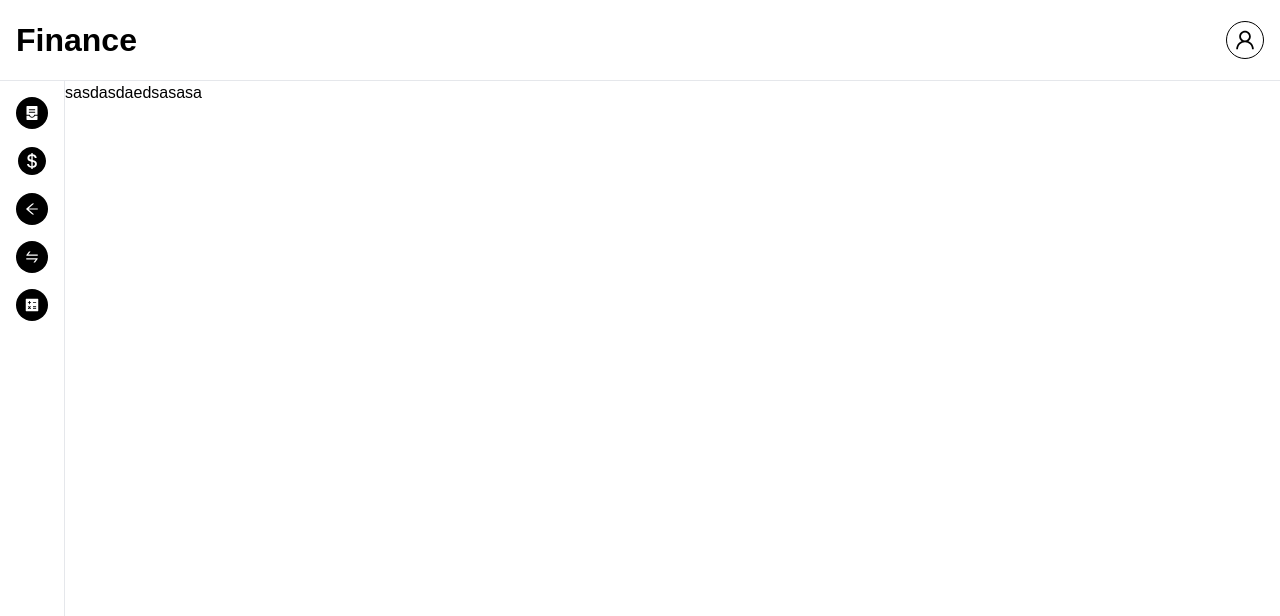
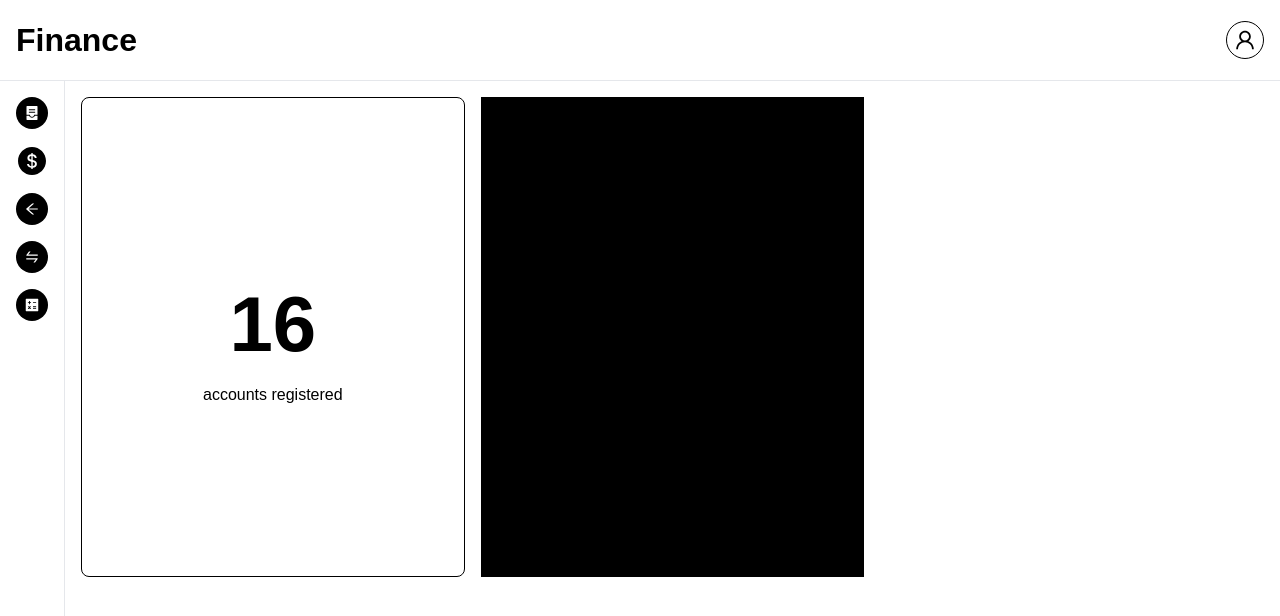
Before and after one commit to mbudis23/finance, a Next.js app in the folder frontend/: page / in a window 1280 px wide. Shown: the top 616 px of the page. Built offline with nearby package versions, Linux system fonts and the light colour scheme.

Commit message:
Feat: Unfinished Dashboard in frontend

```diff
--- a/frontend/src/app/(dashboard)/layout.tsx
+++ b/frontend/src/app/(dashboard)/layout.tsx
@@ -32,7 +32,7 @@ export default function RootLayout({
       >
         <NavigationBar/>
         <SideBar/>
-        <div className="">
+        <div className="min-w-full min-h-screen bg-white text-black pt-[81px] pl-[65px]">
         {children}
         </div>
       </body>
--- a/frontend/src/app/(dashboard)/page.tsx
+++ b/frontend/src/app/(dashboard)/page.tsx
@@ -1,7 +1,12 @@
 export default function Home() {
   return (
-    <main className="min-w-full min-h-screen bg-white text-black pt-[81px] pl-[65px]">
-      sasdasdaedsasasa
+    <main className="p-[16px] grid grid-cols-3 gap-[16px]">
+      <div className="w-full border-black border-[1px] rounded-[8px] aspect-[4/5] p-[8px] flex flex-col justify-center">
+        <h1 className="text-[78px] font-bold text-center">16</h1>
+        <p className="text-center text-[16px]">accounts registered</p>
+      </div>
+      <div className="w-full bg-black">
+      </div>
     </main>
   );
 }
```
